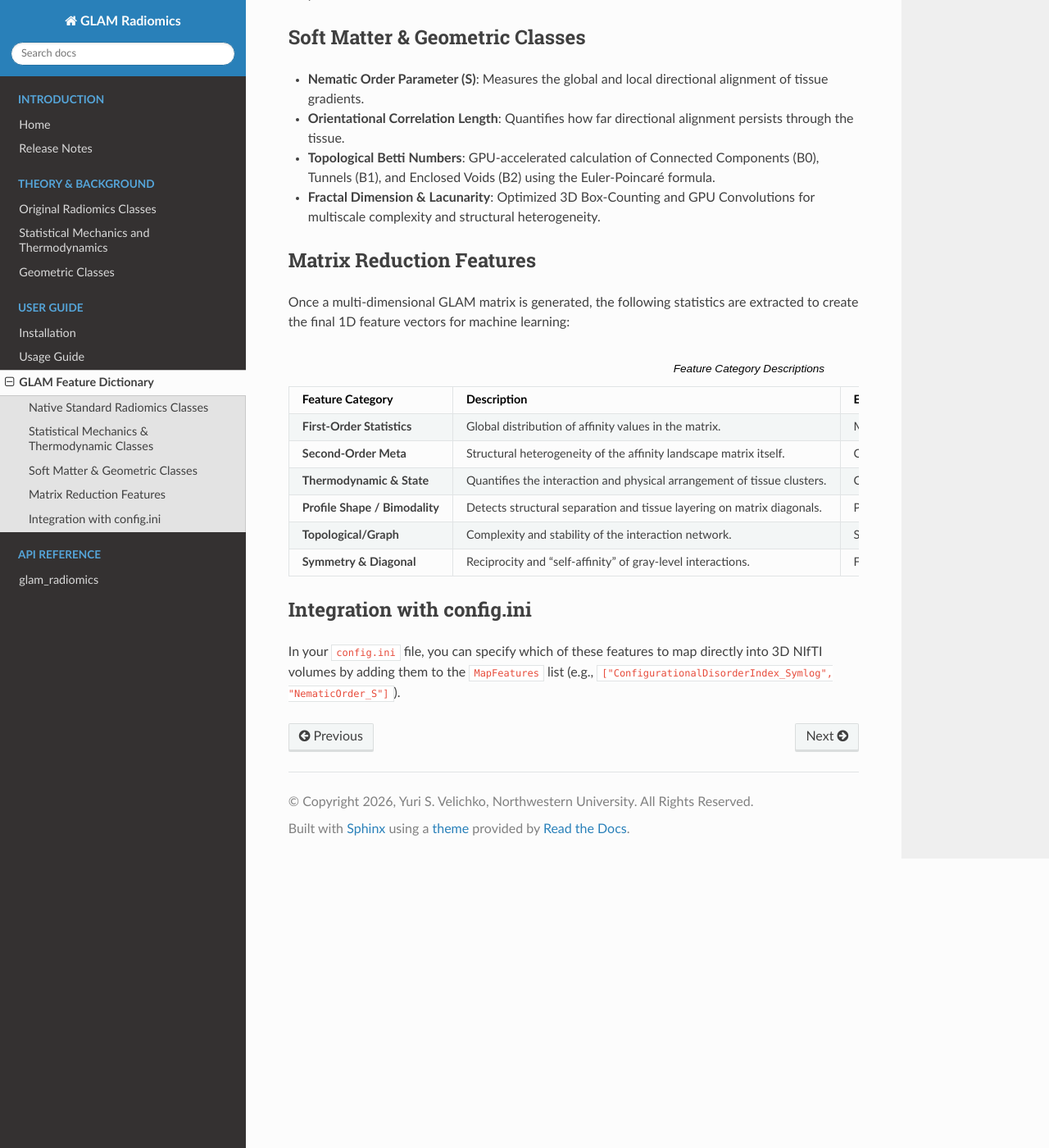
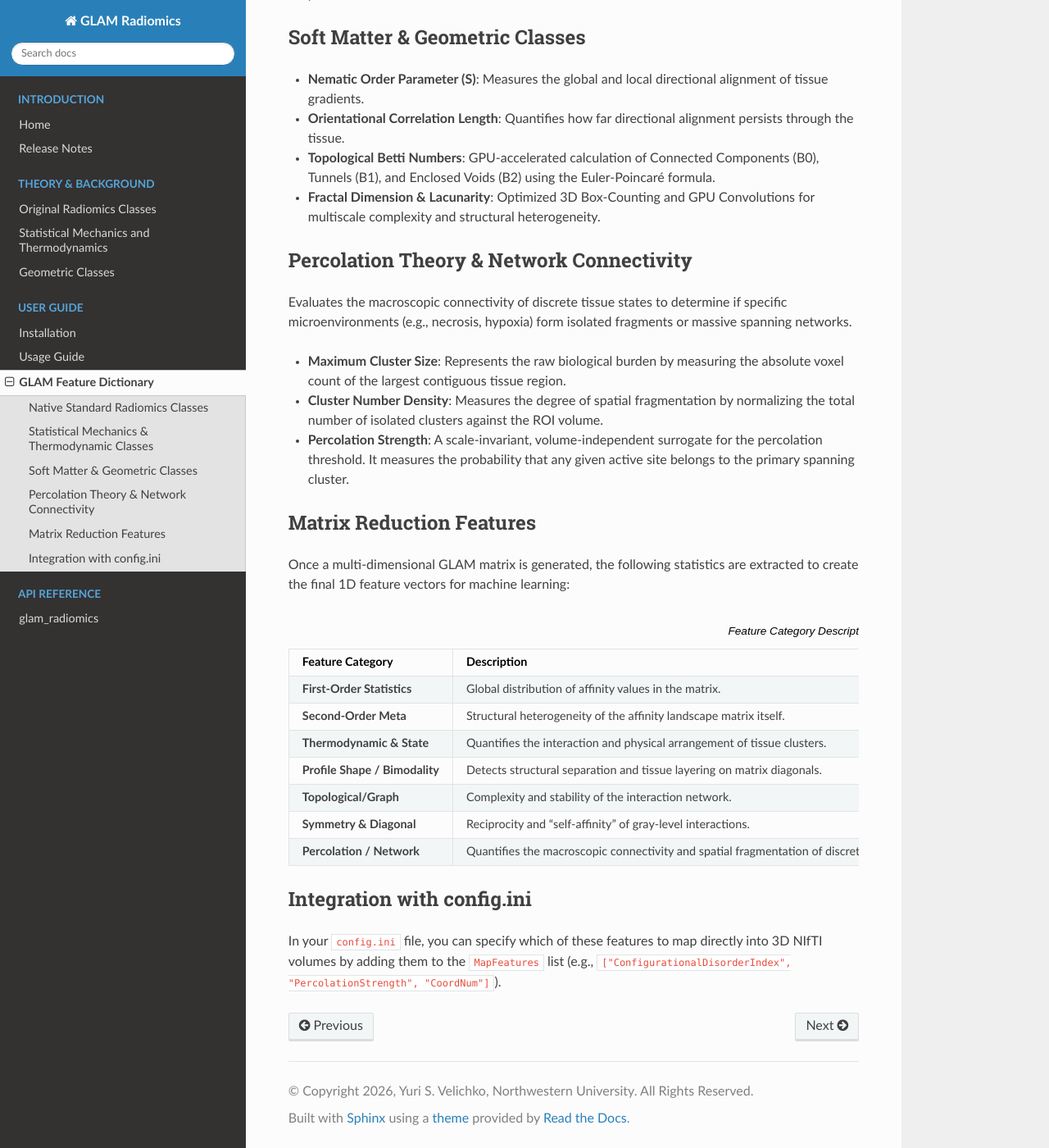
Before and after one commit to yurivelichko/glam-radiomics, a Sphinx documentation site: the page built from docs/source/features.rst, in a window 1280 px wide and 1400 px high, scrolled down 1228 px. Shown: the whole window at 82% size. Built offline with Sphinx 7.4.7 and the Read the Docs theme 3.1.0, drawn with Linux system fonts in a browser that asks for light colours.

Commit message:
Documentation Update

```diff
--- a/docs/source/features.rst
+++ b/docs/source/features.rst
@@ -32,6 +32,14 @@ Soft Matter & Geometric Classes
 * **Topological Betti Numbers**: GPU-accelerated calculation of Connected Components (B0), Tunnels (B1), and Enclosed Voids (B2) using the Euler-Poincaré formula.
 * **Fractal Dimension & Lacunarity**: Optimized 3D Box-Counting and GPU Convolutions for multiscale complexity and structural heterogeneity.
 
+Percolation Theory & Network Connectivity
+-----------------------------------------
+Evaluates the macroscopic connectivity of discrete tissue states to determine if specific microenvironments (e.g., necrosis, hypoxia) form isolated fragments or massive spanning networks.
+
+* **Maximum Cluster Size**: Represents the raw biological burden by measuring the absolute voxel count of the largest contiguous tissue region.
+* **Cluster Number Density**: Measures the degree of spatial fragmentation by normalizing the total number of isolated clusters against the ROI volume.
+* **Percolation Strength**: A scale-invariant, volume-independent surrogate for the percolation threshold. It measures the probability that any given active site belongs to the primary spanning cluster.
+
 Matrix Reduction Features
 -------------------------
 Once a multi-dimensional GLAM matrix is generated, the following statistics are extracted to create the final 1D feature vectors for machine learning:
@@ -61,7 +69,10 @@ Once a multi-dimensional GLAM matrix is generated, the following statistics are
    * - **Symmetry & Diagonal**
      - Reciprocity and "self-affinity" of gray-level interactions.
      - Frobenius Norm, Mean Absolute Asymmetry.
+   * - **Percolation / Network**
+     - Quantifies the macroscopic connectivity and spatial fragmentation of discrete tissue states.
+     - Percolation Strength, Max Cluster Size, Cluster Number Density.
 
 Integration with config.ini
 ---------------------------
-In your ``config.ini`` file, you can specify which of these features to map directly into 3D NIfTI volumes by adding them to the ``MapFeatures`` list (e.g., ``["ConfigurationalDisorderIndex_Symlog", "NematicOrder_S"]``).
+In your ``config.ini`` file, you can specify which of these features to map directly into 3D NIfTI volumes by adding them to the ``MapFeatures`` list (e.g., ``["ConfigurationalDisorderIndex", "PercolationStrength", "CoordNum"]``).
--- a/docs/source/installation.rst
+++ b/docs/source/installation.rst
@@ -20,7 +20,7 @@ You can install GLAM-radiomics using the following command:
     pip install glam-radiomics
 
 .. note::
-   This release (v1.4.6) was successfully built and tested using Python 3.12.10 and NumPy 2.3.2. Make sure you have activated your virtual environment before running this command!
+   This release (v1.4.8) was successfully built and tested using Python 3.12.10 and NumPy 2.3.2. Make sure you have activated your virtual environment before running this command!
 
 GPU Acceleration (Optional but Highly Recommended)
 --------------------------------------------------
```
Also changed, not shown: docs/source/theory/geometric_classes.rst (+37 -37 lines).
